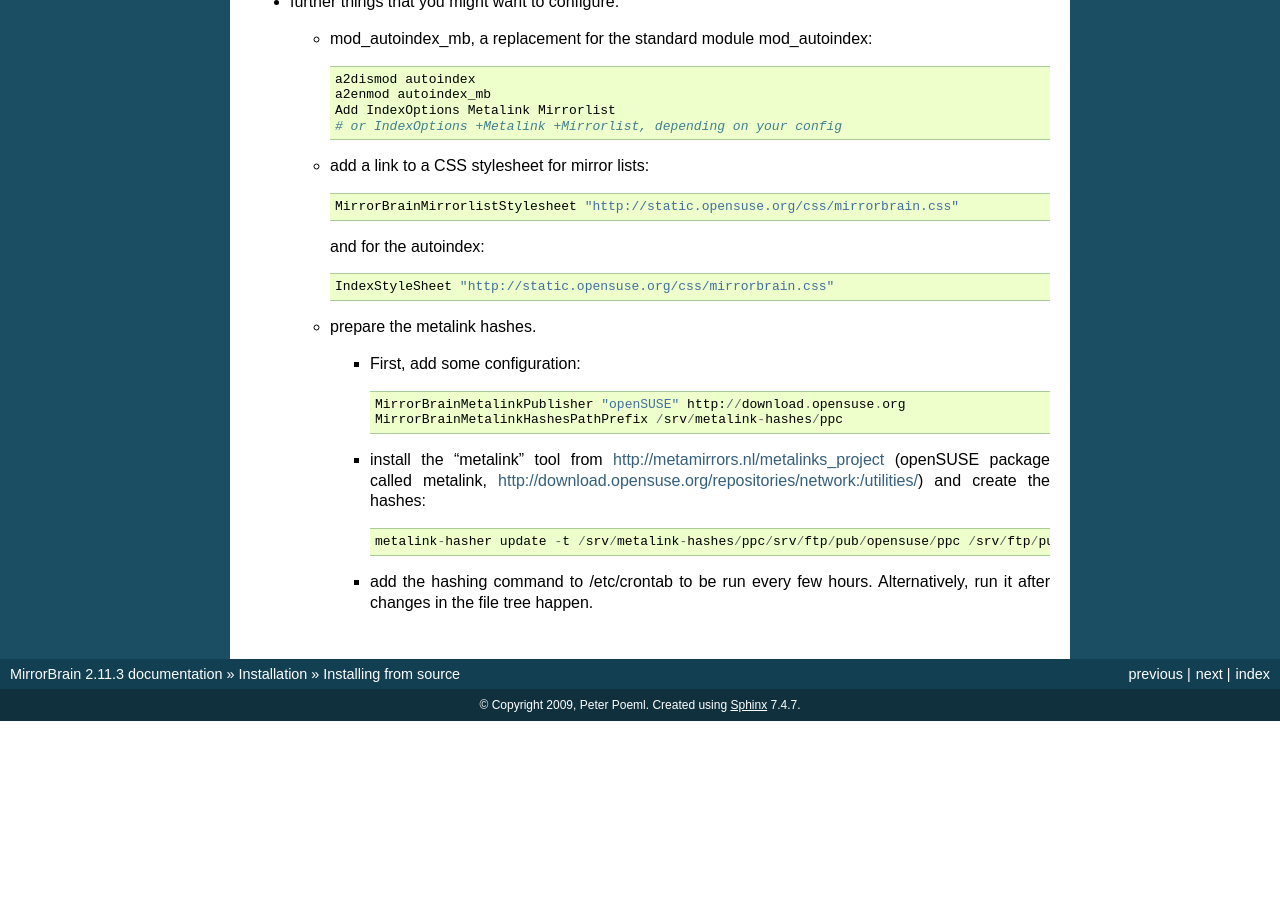
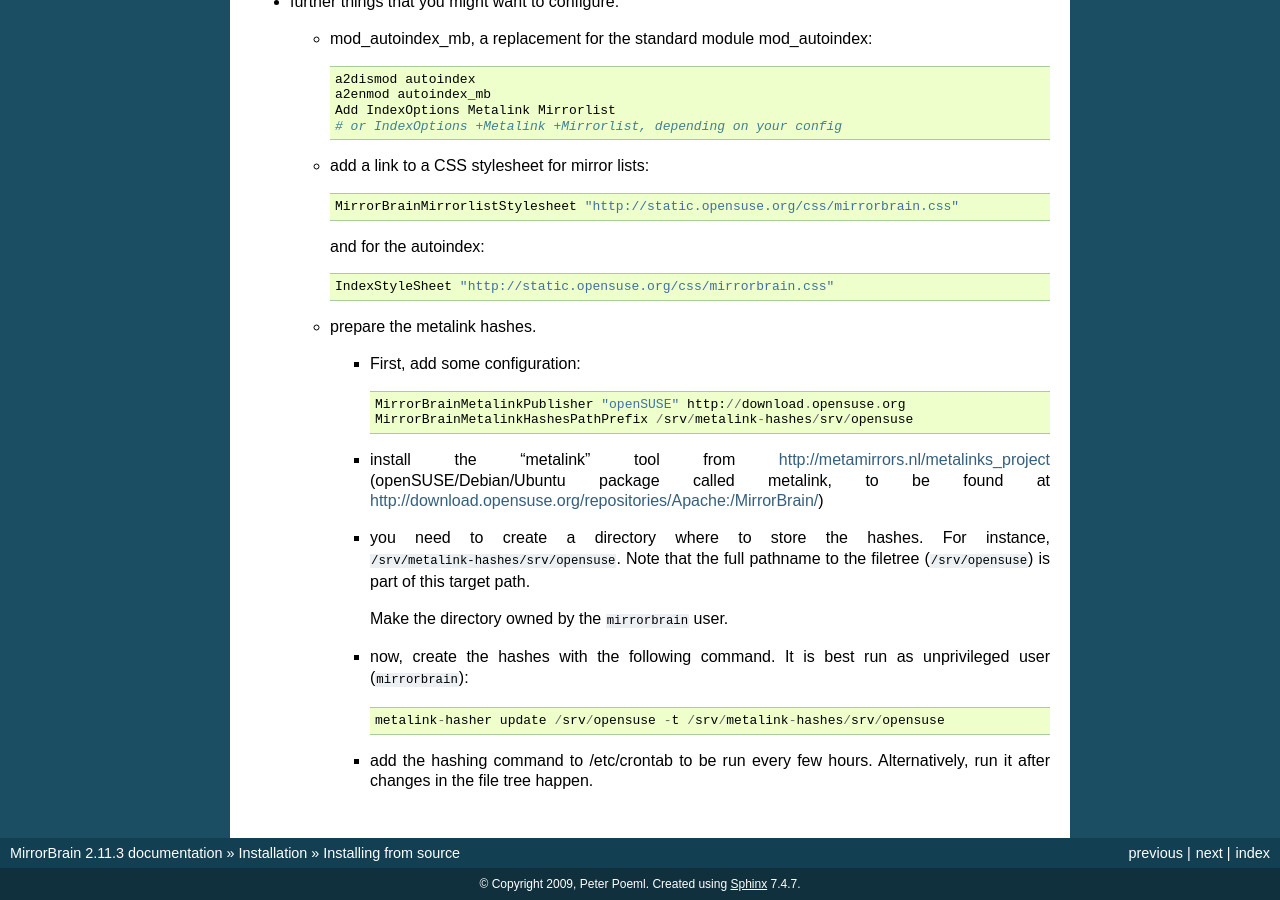
Before and after one commit to hayalci/mirrorbrain, a Sphinx documentation site: the page built from docs/installation/source.rst, in a window 1280 px wide and 900 px high, scrolled down 5276 px. Built offline with Sphinx 7.4.7, drawn with Linux system fonts in a browser that asks for light colours; before the commit the page ends 5997 px from its top, so only the background shows below that.

Commit message:
docs/installation: - the example for creating metalink hashes was wrong. Fix it and add some more details.
git-svn-id: http://svn.mirrorbrain.org/svn/mirrorbrain/trunk@7941 2d291e14-ff0c-0410-a3fa-d5caa9871f55

```diff
--- a/docs/installation/source.rst
+++ b/docs/installation/source.rst
@@ -344,13 +344,23 @@
     * First, add some configuration::
 
         MirrorBrainMetalinkPublisher "openSUSE" http://download.opensuse.org
-        MirrorBrainMetalinkHashesPathPrefix /srv/metalink-hashes/ppc
+        MirrorBrainMetalinkHashesPathPrefix /srv/metalink-hashes/srv/opensuse
 
     * install the "metalink" tool from http://metamirrors.nl/metalinks_project
-      (openSUSE package called metalink, http://download.opensuse.org/repositories/network:/utilities/)
-      and create the hashes::
+      (openSUSE/Debian/Ubuntu package called metalink, to be found at
+      http://download.opensuse.org/repositories/Apache:/MirrorBrain/)
 
-        metalink-hasher update -t /srv/metalink-hashes/ppc/srv/ftp/pub/opensuse/ppc /srv/ftp/pub/opensuse/ppc
+    * you need to create a directory where to store the hashes. For instance,
+      :file:`/srv/metalink-hashes/srv/opensuse`. Note that the full pathname to
+      the filetree (``/srv/opensuse``) is part of this target path.
+
+      Make the directory owned by the ``mirrorbrain`` user.
+
+    * now, create the hashes with the following command. It is best run as
+      unprivileged user (``mirrorbrain``)::
+
+        metalink-hasher update /srv/opensuse -t /srv/metalink-hashes/srv/opensuse
+
 
     * add the hashing command to /etc/crontab to be run every few hours. Alternatively, run
       it after changes in the file tree happen.
```
Also changed, not shown: 1 other file.
